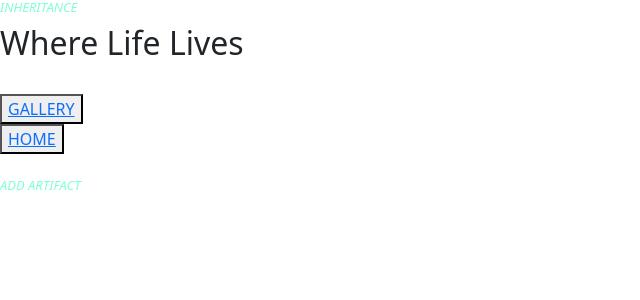
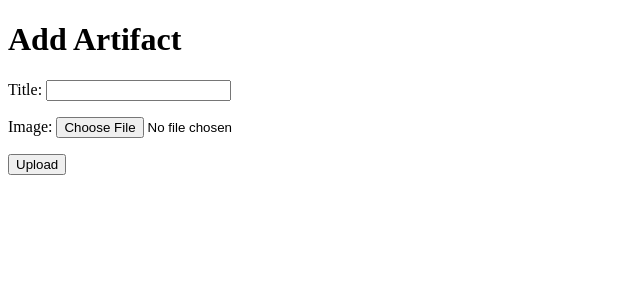
Before and after one commit to lavoing5762/Inheritance, a Django app: page /addartifact in a window 1280 px wide. Shown: the top 300 px of the page, without its empty margins (0-640 px from the left). Run offline with Django 3.2, Linux system fonts and the light colour scheme.

Commit message:
added image upload function to add artifact page

```diff
--- /dev/null
+++ b/inheritance_project/inheritance/forms.py
@@ -0,0 +1,10 @@
+from django import forms
+from inheritance.models import Image
+
+
+
+class ImageForm(forms.ModelForm):
+    # Form for the image model
+    class Meta:
+        model = Image
+        fields = ('title', 'image')
--- a/inheritance_project/inheritance/models.py
+++ b/inheritance_project/inheritance/models.py
@@ -2,10 +2,10 @@
 import uuid
 from django.db import models
 from django.db.models.deletion import RESTRICT
-
+from django.urls import reverse
 # Create your models here.
 
-from django.urls import reverse
+
 
 # To generate URLS by reversing URL patterns
 
@@ -106,3 +106,12 @@ class Contributor(models.Model):
 
     def __str__(self):
         return f'{self.last_name}, {self.first_name}'
+
+# This class is to upload the image
+class Image(models.Model):
+    title = models.CharField(max_length=200)
+    image = models.ImageField(upload_to='images')
+    def __str__(self):
+        return self.title
+    class Meta:
+        db_table = "myapp_image"
--- a/inheritance_project/inheritance/templates/addartifact.html
+++ b/inheritance_project/inheritance/templates/addartifact.html
@@ -1,26 +1,26 @@
+
 
  <!DOCTYPE html>
-{% extends 'main.html' %}
+
  <html lang="en">
  <head>
-    <meta charset="UTF-8">
-    <meta http-equiv="X-UA-Compatible" content="IE=edge">
-    <meta name="viewport" content="width=device-width, initial-scale=1.0">
-    <title>Inheritance Add Artifact</title>
+   <meta charset="utf-8">
+   <meta name="viewport" content="width=device-width, initial-scale=1, shrink-to-fit=no">
+   <meta name="description" content="">
+   <meta name="author" content="">
+   <title>Add Artifact</title>
  </head>
  <body>
-    {% block content %}
-    <button type="button">
-        <a href="{% url 'gallery' %}">GALLERY</a>
-    </button>
-    <br/>
-    <button type="button">
-        <a href="{% url 'landingpage' %}">HOME</a>
-    </button>
-    <br/>
-    <br/>
-    <h1>ADD ARTIFACT</h1>
-
-    {% endblock content %}
+ <p><h1>Add Artifact</h1></p>
+<!-- Post images on add artifact page -->
+ <form method="post" enctype="multipart/form-data">
+   {% csrf_token %}
+    {{ form.as_p }}
+   <button type="submit">Upload</button>
+ </form>
+ {% if img_obj %}
+   <h3>Succesfully uploaded : {{img_obj.title}}</h3>
+   <img src="{{ img_obj.image.url}}" alt="connect" style="max-height:300px">
+ {% endif %}
  </body>
  </html>
--- a/inheritance_project/inheritance/views.py
+++ b/inheritance_project/inheritance/views.py
@@ -1,10 +1,9 @@
 
-# from django.urls import reverse
-
-from django.shortcuts import render
-
+from django.urls import reverse
+from django.shortcuts import render, redirect
 from django.http import HttpResponse
 from django.urls import reverse
+from inheritance.forms import ImageForm
 
 # Create your views here.
 
@@ -14,8 +13,19 @@ def landingpage(request):
 def ourstory(request):
     return render(request,'ourstory.html')
 
+# This calls the image form and renders the image upload on add artifact page
 def addartifact(request):
-    return render(request,'addartifact.html')
+    # return render(request,'addartifact.html')
+    if request.method == 'POST':
+        form = ImageForm(request.POST, request.FILES)
+        if form.is_valid():
+            form.save()
+            # Get the current instance object to display in the template
+            img_obj = form.instance
+            return render(request, 'addartifact.html', {'form': form, 'img_obj': img_obj})
+    else:
+        form = ImageForm()
+    return render(request, 'addartifact.html', {'form': form})
 
 def gallery(request):
     return render(request,'gallery.html')
--- a/inheritance_project/inheritance_project/settings.py
+++ b/inheritance_project/inheritance_project/settings.py
@@ -130,3 +130,7 @@ STATICFILES_DIR = [
 # https://docs.djangoproject.com/en/3.2/ref/settings/#default-auto-field
 
 DEFAULT_AUTO_FIELD = 'django.db.models.BigAutoField'
+
+MEDIA_URL = '/media/'
+# Path where media is stored
+MEDIA_ROOT = os.path.join(BASE_DIR, 'media/')
--- a/inheritance_project/inheritance_project/urls.py
+++ b/inheritance_project/inheritance_project/urls.py
@@ -15,9 +15,15 @@ Including another URLconf
 """
 from django.contrib import admin
 from django.urls import path, include
-
+from django.conf import settings
+from inheritance import views
+from django.conf.urls.static import static
 
 urlpatterns = [
     path('admin/', admin.site.urls),
     path('', include('inheritance.urls')),
+
 ]
+
+if settings.DEBUG:
+    urlpatterns += static(settings.MEDIA_URL, document_root=settings.MEDIA_ROOT)
```
Also changed, not shown: inheritance_project/inheritance/admin.py (+6 -2 lines), inheritance_project/inheritance/migrations/0001_initial.py (added). Lines whose indentation alone changed are shown as unchanged.
